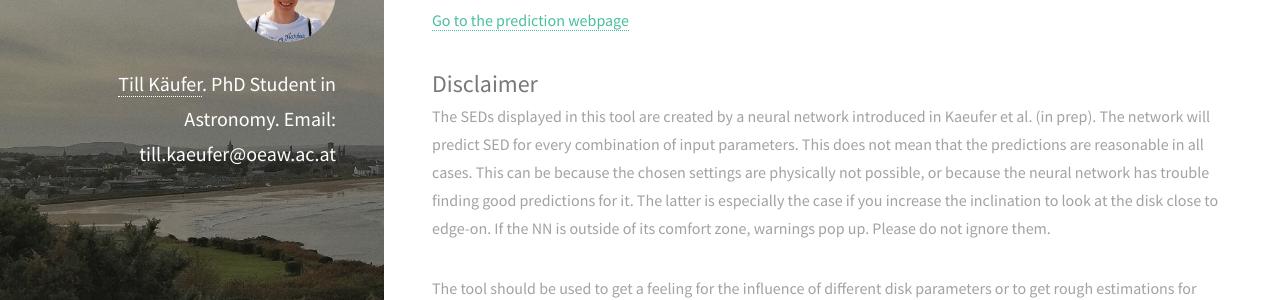
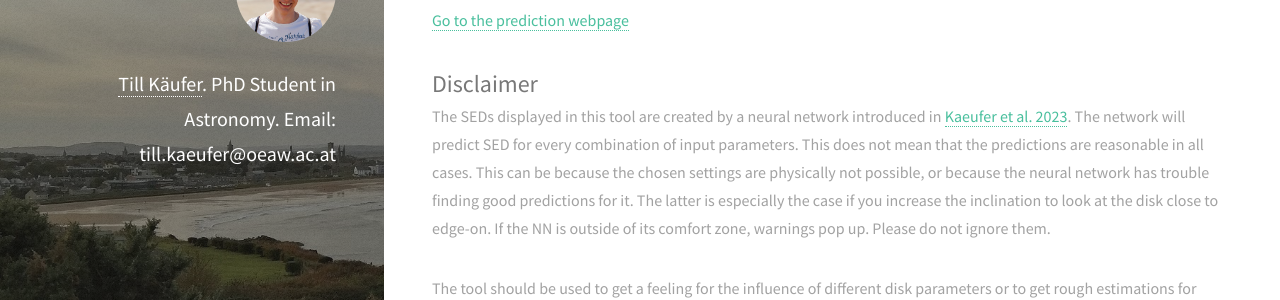
Before and after one commit to tillkaeufer/tillkaeufer.github.io, a Jekyll site: the page built from _posts/2020-10-05-SEDpredictor.markdown, in a window 1280 px wide and 900 px high, scrolled down 940 px. Shown: the part 154-454 px from the top of the window. Built offline with Jekyll 4.4.1, drawn with Linux system fonts in a browser that asks for light colours; nearby versions of some CDN libraries.

Commit message:
A and A link

```diff
--- a/_posts/2020-10-05-SEDpredictor.markdown
+++ b/_posts/2020-10-05-SEDpredictor.markdown
@@ -11,13 +11,14 @@
 
 This tool predictions SEDs of protoplanetary disk using neural networks.
 If this tool is useful to your work, please cite
-[Kaeufer et al. 2023](https://arxiv.org/abs/2302.04629){:target="_blank"}.
+[Kaeufer et al. 2023](https://www.aanda.org/articles/aa/full_html/2023/04/aa45461-22/aa45461-22.html){:target="_blank"}.
 
 [Go to the prediction webpage](https://sedpredictor.streamlit.app/){:target="_blank"}
 
 ## Disclaimer
 
-The SEDs displayed in this tool are created by a neural network introduced in Kaeufer et al. (in prep). The network will predict SED for every combination of input parameters. This does not mean that the predictions are reasonable in all cases. This can be because the chosen settings are physically not possible, or because the neural network has trouble finding good predictions for it. The latter is especially the case if you increase the inclination to look at the disk close to edge-on. If the NN is outside of its comfort zone, warnings pop up. Please do not ignore them.
+The SEDs displayed in this tool are created by a neural network introduced in
+[Kaeufer et al. 2023](https://www.aanda.org/articles/aa/full_html/2023/04/aa45461-22/aa45461-22.html){:target="_blank"}. The network will predict SED for every combination of input parameters. This does not mean that the predictions are reasonable in all cases. This can be because the chosen settings are physically not possible, or because the neural network has trouble finding good predictions for it. The latter is especially the case if you increase the inclination to look at the disk close to edge-on. If the NN is outside of its comfort zone, warnings pop up. Please do not ignore them.
 
 The tool should be used to get a feeling for the influence of different disk parameters or to get rough estimations for model parameters that can explain an observation.
 
```
